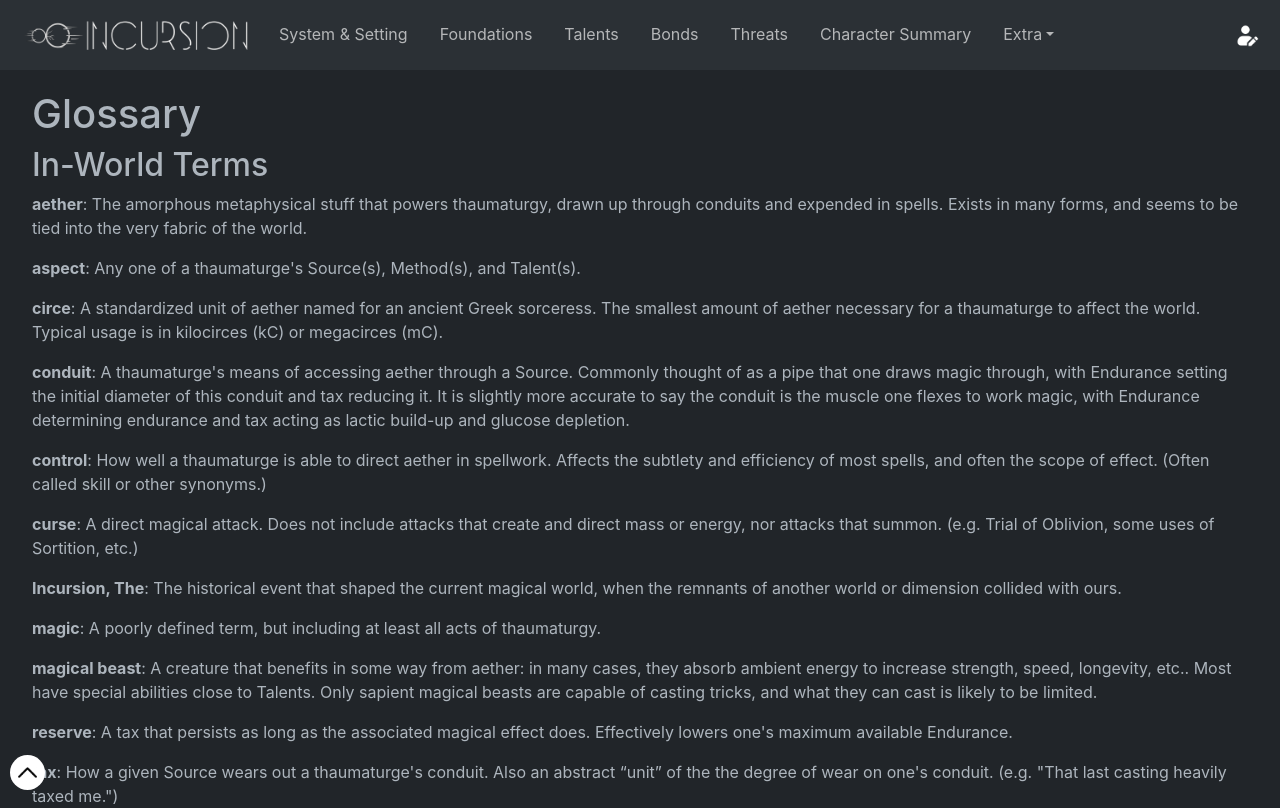
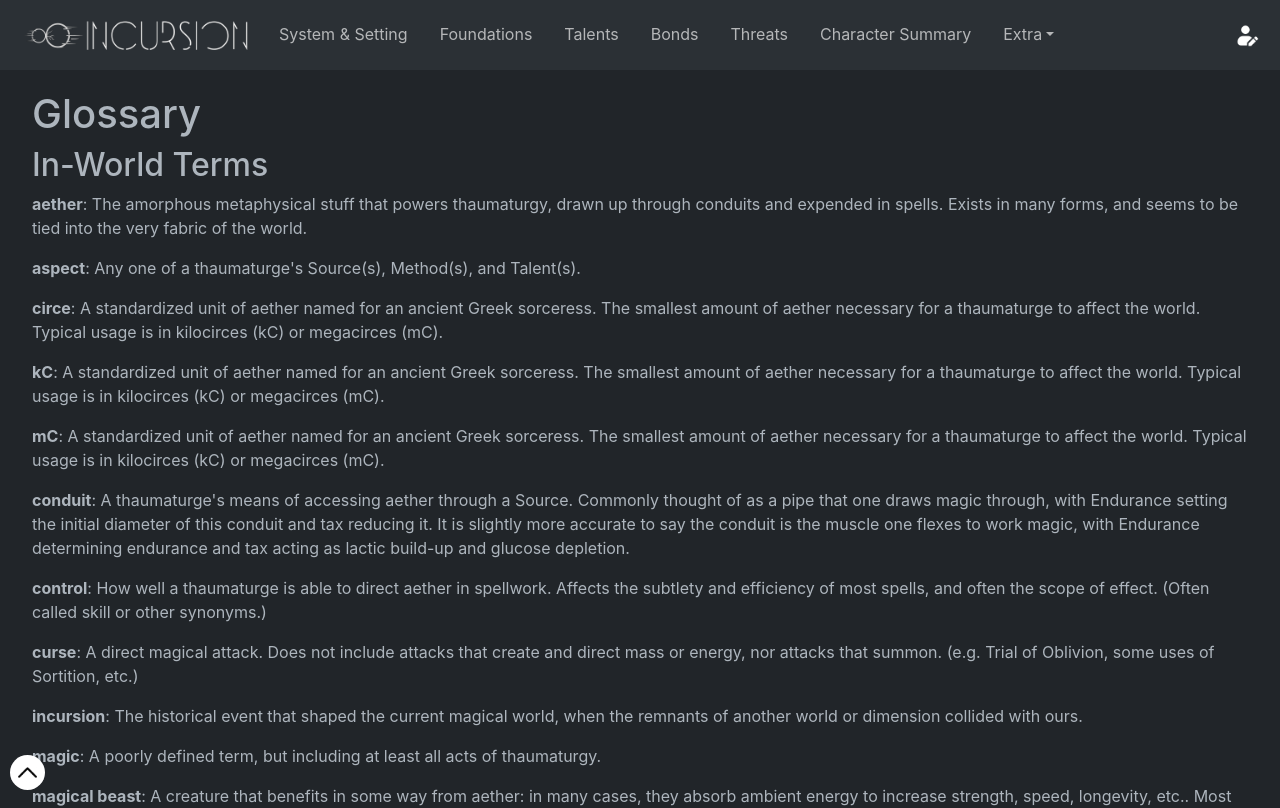
Before and after one commit to jesselatimer/incursion, a React (Create React App) app: page /incursion/glossary in a window 1280 px wide. Shown: the top 808 px of the page. Built offline with nearby package versions, Linux system fonts and the light colour scheme.

Commit message:
show on plurals

```diff
--- a/src/components/Glossary.tsx
+++ b/src/components/Glossary.tsx
@@ -10,7 +10,7 @@ export default function Glossary() {
       {Object.entries(IN_WORLD_TERMS).map(([key, value]) => {
         return (
           <p>
-            <strong>{key}</strong>: {value}
+            <strong>{key}</strong>: {value.description}
           </p>
         );
       })}
@@ -18,7 +18,7 @@ export default function Glossary() {
       {Object.entries(CYOA_TERMS).map(([key, value]) => {
         return (
           <p>
-            <strong>{key}</strong>: {value}
+            <strong>{key}</strong>: {value.description}
           </p>
         );
       })}
--- a/src/components/GlossaryOverlay.tsx
+++ b/src/components/GlossaryOverlay.tsx
@@ -1,5 +1,5 @@
 import { ComponentProps } from 'react';
-import { Button, ButtonProps, OverlayTrigger, Tooltip } from 'react-bootstrap';
+import { OverlayTrigger, Tooltip } from 'react-bootstrap';
 
 export default function GlossaryOverlay({
   variant,
--- a/src/components/Markdown.tsx
+++ b/src/components/Markdown.tsx
@@ -1,3 +1,4 @@
+import { keyBy } from 'lodash';
 import { IN_WORLD_TERMS, CYOA_TERMS } from './../data/glossary';
 import GlossaryOverlay from './GlossaryOverlay';
 import * as mdx from '@mdx-js/mdx';
@@ -7,6 +8,9 @@ function Null() {
   return null;
 }
 
+const IN_WORLD_TERMS_BY_PLURAL = keyBy(IN_WORLD_TERMS, 'plural');
+const CYOA_TERMS_BY_PLURAL = keyBy(CYOA_TERMS, 'plural');
+
 function Markdown({
   children,
   className,
@@ -15,12 +19,18 @@ function Markdown({
   className?: string;
 }) {
   if (!children || typeof children !== 'string') return null;
+  console.log(IN_WORLD_TERMS_BY_PLURAL);
 
   const markdownList = children.split(/([^a-zA-z])/);
   const modifiedMarkdown = markdownList.map((str: string) => {
     const inWorldDescription =
-      IN_WORLD_TERMS[str.toLowerCase() as keyof typeof IN_WORLD_TERMS];
-    const cyoaDescription = CYOA_TERMS[str as keyof typeof CYOA_TERMS];
+      IN_WORLD_TERMS[str.toLowerCase() as keyof typeof IN_WORLD_TERMS]
+        ?.description ??
+      IN_WORLD_TERMS_BY_PLURAL[str.toLowerCase() as keyof typeof IN_WORLD_TERMS]
+        ?.description;
+    const cyoaDescription =
+      CYOA_TERMS[str as keyof typeof CYOA_TERMS]?.description ??
+      CYOA_TERMS_BY_PLURAL[str as keyof typeof CYOA_TERMS]?.description;
     if (inWorldDescription !== undefined) {
       return `<GlossaryOverlay variant="in-world" str="${str}" description={\`${inWorldDescription}\`}>${str}</GlossaryOverlay>`;
     } else if (cyoaDescription !== undefined) {
@@ -40,13 +50,14 @@ function Markdown({
   });
 
   return (
+    <div className={className}>
       <Markdown
-      className={className}
         components={{
           GlossaryOverlay,
           h1: Null,
         }}
       />
+    </div>
   );
 }
 
--- a/src/data/glossary.ts
+++ b/src/data/glossary.ts
@@ -1,59 +1,169 @@
 export const IN_WORLD_TERMS = {
-  aether:
+  aether: {
+    plural: 'aether',
+    description:
       'The amorphous metaphysical stuff that powers thaumaturgy, drawn up through conduits and expended in spells. Exists in many forms, and seems to be tied into the very fabric of the world.',
-  aspect: "Any one of a thaumaturge's Source(s), Method(s), and Talent(s).",
-  circe:
+  },
+  aspect: {
+    plural: 'aspects',
+    description:
+      "Any one of a thaumaturge's Source(s), Method(s), and Talent(s).",
+  },
+  circe: {
+    plural: 'circes',
+    description:
       'A standardized unit of aether named for an ancient Greek sorceress. The smallest amount of aether necessary for a thaumaturge to affect the world. Typical usage is in kilocirces (kC) or megacirces (mC).',
-  conduit:
+  },
+  kC: {
+    plural: 'kCs',
+    description:
+      'A standardized unit of aether named for an ancient Greek sorceress. The smallest amount of aether necessary for a thaumaturge to affect the world. Typical usage is in kilocirces (kC) or megacirces (mC).',
+  },
+  mC: {
+    plural: 'mCs',
+    description:
+      'A standardized unit of aether named for an ancient Greek sorceress. The smallest amount of aether necessary for a thaumaturge to affect the world. Typical usage is in kilocirces (kC) or megacirces (mC).',
+  },
+  conduit: {
+    plural: 'conduits',
+    description:
       "A thaumaturge's means of accessing aether through a Source. Commonly thought of as a pipe that one draws magic through, with Endurance setting the initial diameter of this conduit and tax reducing it. It is slightly more accurate to say the conduit is the muscle one flexes to work magic, with Endurance determining endurance and tax acting as lactic build-up and glucose depletion.",
-  control:
+  },
+  control: {
+    plural: 'control',
+    description:
       'How well a thaumaturge is able to direct aether in spellwork. Affects the subtlety and efficiency of most spells, and often the scope of effect. (Often called skill or other synonyms.)',
-  curse:
+  },
+  curse: {
+    plural: 'curses',
+    description:
       'A direct magical attack. Does not include attacks that create and direct mass or energy, nor attacks that summon. (e.g. Trial of Oblivion, some uses of Sortition, etc.)',
-  'Incursion, The':
+  },
+  incursion: {
+    plural: 'incursion',
+    description:
       'The historical event that shaped the current magical world, when the remnants of another world or dimension collided with ours.',
-  // mage: 'A colloquial term for thaumaturge.',
-  magic:
+  },
+  magic: {
+    plural: 'magic',
+    description:
       'A poorly defined term, but including at least all acts of thaumaturgy.',
-  'magical beast':
+  },
+  'magical beast': {
+    plural: 'magical beasts',
+    description:
       'A creature that benefits in some way from aether: in many cases, they absorb ambient energy to increase strength, speed, longevity, etc.. Most have special abilities close to Talents. Only sapient magical beasts are capable of casting tricks, and what they can cast is likely to be limited.',
-  reserve:
+  },
+  reserve: {
+    plural: 'reserve',
+    description:
       "A tax that persists as long as the associated magical effect does. Effectively lowers one's maximum available Endurance.",
-  tax: 'How a given Source wears out a thaumaturge\'s conduit. Also an abstract “unit” of the the degree of wear on one\'s conduit. (e.g. "That last casting heavily taxed me.")',
-  thaumaturge:
+  },
+  tax: {
+    plural: 'tax',
+    description:
+      'How a given Source wears out a thaumaturge\'s conduit. Also an abstract “unit” of the the degree of wear on one\'s conduit. (e.g. "That last casting heavily taxed me.")',
+  },
+  thaumaturge: {
+    plural: 'thaumaturges',
+    description:
       'A being with the ability to cast spells, which is known as thaumaturgy. Roughly 1 in 500 humans is a thaumaturge. ~14 million thaumaturges worldwide.',
-  thaumaturgy:
+  },
+  thaumaturgy: {
+    plural: 'thaumaturgies',
+    description:
       'An endowment of magical aspects that include one or more ways to gather aether (Sources); one or more ways to shape aether (Methods); and one or more ways to access specific domains of power (Talents).',
-  tricks:
+  },
+  trick: {
+    plural: 'tricks',
+    description:
       'The general body of spells that thaumaturges can cast without a need for Talents. (Sometimes called "small magic", "lesser magic", or "cantrips", among others.)',
-  'true mage':
+  },
+  'true mage': {
+    plural: 'true mages',
+    description:
       'A thaumaturge capable of arbitrarily mixing, matching, and acquiring new Sources, Methods, and Talents. Roughly 1 in 2000 thaumaturges is a true mage, ie, there are ~7000 true mages worldwide.',
-  spell:
+  },
+  spell: {
+    plural: 'spells',
+    description:
       'An individual act of thaumaturgy. Usually a trick or active Talent effect.',
-  spirit:
+  },
+  spirit: {
+    plural: 'spirits',
+    description:
       'A category of being including almost all non-corporeal magical entities, and magic or effects that specifically interact with them.',
+  },
+  spiritual: {
+    plural: 'spiritual',
+    description:
+      'A category of being including almost all non-corporeal magical entities, and magic or effects that specifically interact with them.',
+  },
 };
 
 export const CYOA_TERMS = {
-  Foundations:
+  Foundation: {
+    plural: 'Foundations',
+    description:
       'Potential, Sources, and Methods. The necessary elements of thaumaturgy.',
-  Potential:
+  },
+  Potential: {
+    plural: 'Potentials',
+    description:
       "A combination of a thaumaturge's Power and Endurance, the raw ability to channel aether. Though slightly inaccurate, it is helpful to think of casting magic like working any other muscle, and Potential is a measure of that strength.",
-  Power:
+  },
+  Power: {
+    plural: 'Powers',
+    description:
       'If casting magic is like flexing a muscle, Power represents fast-twitch strength, the amount of force a thaumaturge can bring to bear in a single casting. Just as a stronger person requires less effort to lift a given weight, more Power improves the efficiency of drawing aether, decreasing the amount of tax incurred for using a given amount.',
-  Endurance:
+  },
+  Endurance: {
+    plural: 'Endurances',
+    description:
       "Endurance represents a thaumaturge's magical endurance. Or, if casting magic is like flexing a muscle, some combination of slow-twitch strength and cardiovascular health. Specific mechanics vary by Source.",
-  Source:
+  },
+  Source: {
+    plural: 'Sources',
+    description:
       "A means by which a thaumaturge draws aether. A part of one's magical essence that acts as an interface with specific flavors of aether. e.g. Arcane Font, Necrophage, etc.",
-  Method:
+  },
+  Method: {
+    plural: 'Methods',
+    description:
       'A means by which a thaumaturge transforms aether into spells. e.g. Pyromancer, Wizard, etc..',
-  Talent:
+  },
+  Talent: {
+    plural: 'Talents',
+    description:
       "A magical aspect intrinsic to a person's thaumaturgy that allows them to cast a specific kind of magic that those without the Talent cannot. e.g. Sortition, Master of Death.",
-  Bond: 'An advantageous mystical connection with a person, power, thing, or organization.',
-  Ally: 'An individual practically fated to be a boon companion and ally.',
-  Contact:
+  },
+  Bond: {
+    plural: 'Bonds',
+    description:
+      'An advantageous mystical connection with a person, power, thing, or organization.',
+  },
+  Ally: {
+    plural: 'Allies',
+    description:
+      'An individual practically fated to be a boon companion and ally.',
+  },
+  Contact: {
+    plural: 'Contacts',
+    description:
       'An especially favorably disposed organization, person, or power; lacking the greater loyalty of an Ally.',
-  Pact: 'A (typically permanent) contract or bond to a supernatural power.',
-  Artifact: 'Special magical items, often unique results of the Incursion.',
-  Threats: 'A special, defined hazard or challenge afflicting the world.',
+  },
+  Pact: {
+    plural: 'Pacts',
+    description:
+      'A (typically permanent) contract or bond to a supernatural power.',
+  },
+  Artifact: {
+    plural: 'Artifacts',
+    description:
+      'Special magical items, often unique results of the Incursion.',
+  },
+  Threat: {
+    plural: 'Threats',
+    description: 'A special, defined hazard or challenge afflicting the world.',
+  },
 };
```
Lines whose indentation alone changed are shown as unchanged.
